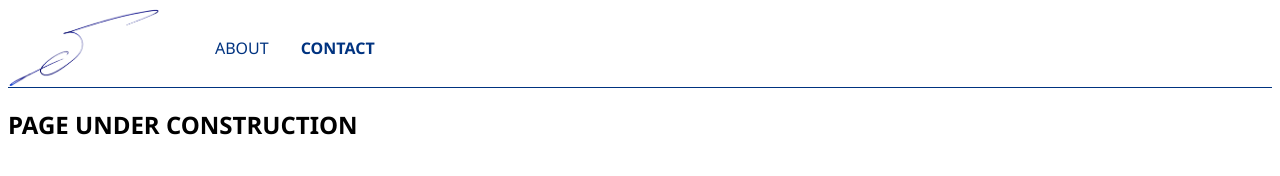
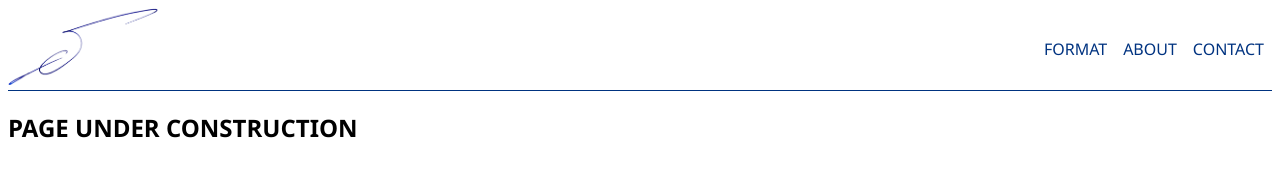
Before and after one commit to sdavitt/portfolio, a plain HTML site: page contact.html in a window 1280 px wide. Drawn offline with Linux system fonts and the light colour scheme.

Commit message:
fixed nav flexbox

```diff
--- a/contact.html
+++ b/contact.html
@@ -4,13 +4,12 @@
     </head>
 
     <header>
-        <div class=topbar>
-            <h1 class=logo><a href="index.html"><img src="images/signature.png" alt="Signature" width="150px"></a></h1>
-            <ul class=navbuttons>
-                <li><a href="about.html">ABOUT</a></li>
-                <li><a href="contact.html" class="active">CONTACT</a></li>
-            </ul>
-        </div>
+        <h1 class=logo><a href="index.html" class="active"><img src="images/signature.png" alt="Signature" width="150px"></a></h1>
+        <ul class=navbar>
+            <li class=navbutton><a href="#">FORMAT</a></li>
+            <li class=navbutton><a href="about.html">ABOUT</a></li>
+            <li class=navbutton><a href="contact.html">CONTACT</a></li>
+        </ul>
     </header>
 
     <body>
--- a/css/main.css
+++ b/css/main.css
@@ -1,11 +1,9 @@
 *{font-family: 'Segoe UI', Tahoma, Geneva, Verdana, sans-serif}
 
-.topbar{
+header{
     display: flex;
-    align-items: center;
-    max-width: 100%;
-    margin: 0 auto;
-    padding: 1px;
+    align-content: center;
+    justify-content: space-between;
     flex-wrap: wrap;
     border-style: solid;
     border-width: 0px 0px 1px 0px;
@@ -15,26 +13,29 @@
 .logo{
     max-width: 100%;
     height: auto;
+    margin: 0 0 5px 0;
+}
+
+ul.navbar{
+    display: flex;
+    align-content: center;
+    list-style-type: none;
+    overflow: hidden;
+    flex-wrap: wrap;
     margin: 0;
 }
 
-ul.navbuttons{
-    display: flex;
-    list-style-type: none;
-    overflow: hidden;
-}
-
-li a{
+li.navbutton a{
     text-decoration: none;
-    padding: 1em;
+    padding: 0.5em;
     color: #003380;
 }
 
-li a:hover{
+li.navbutton a:hover{
     color: #3485bb;
     font-weight: bold;
 }
 
-.active{
+.navbutton .active{
     font-weight: bold;
 }
```
Also changed, not shown: about.html (+6 -7 lines), index.html (+6 -7 lines).
